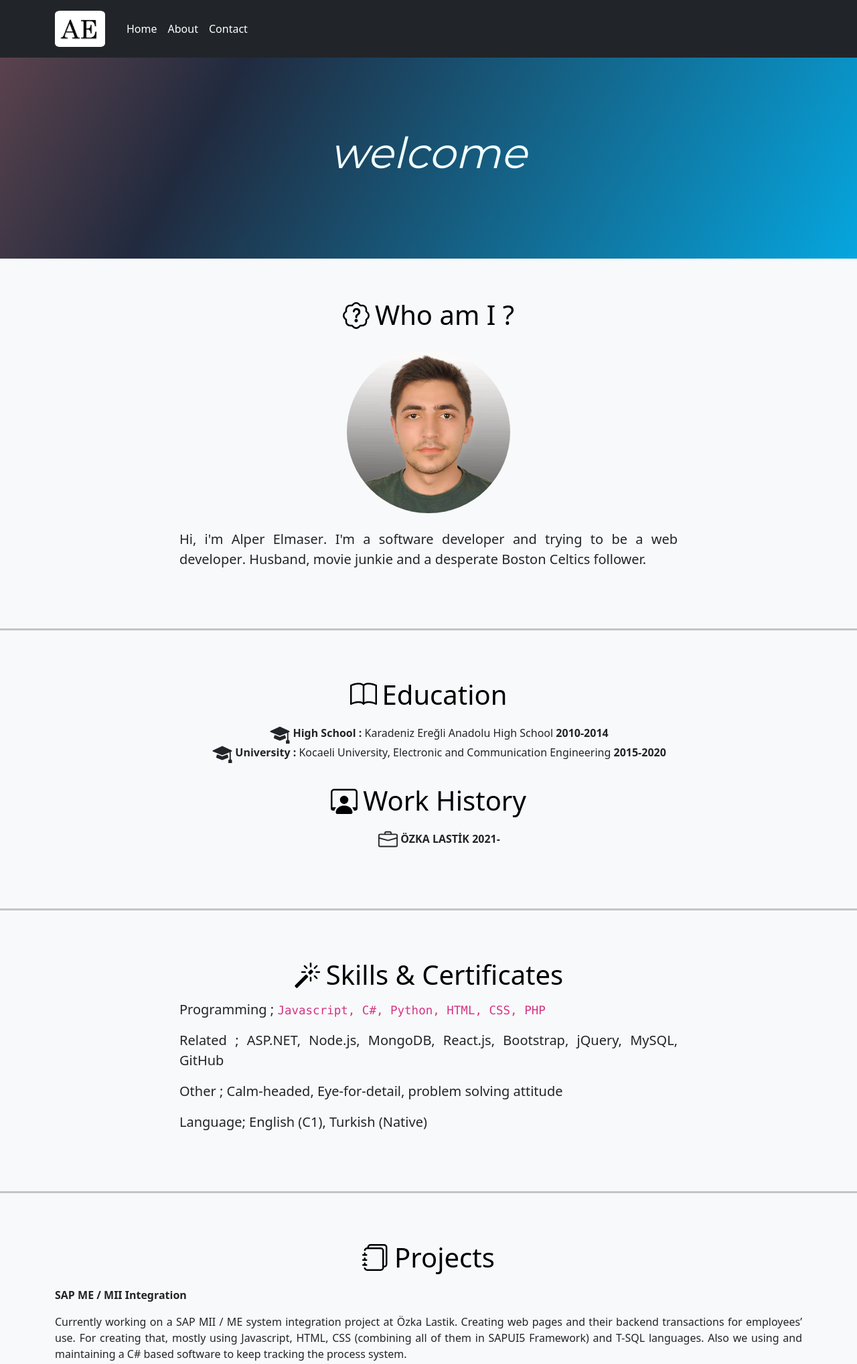
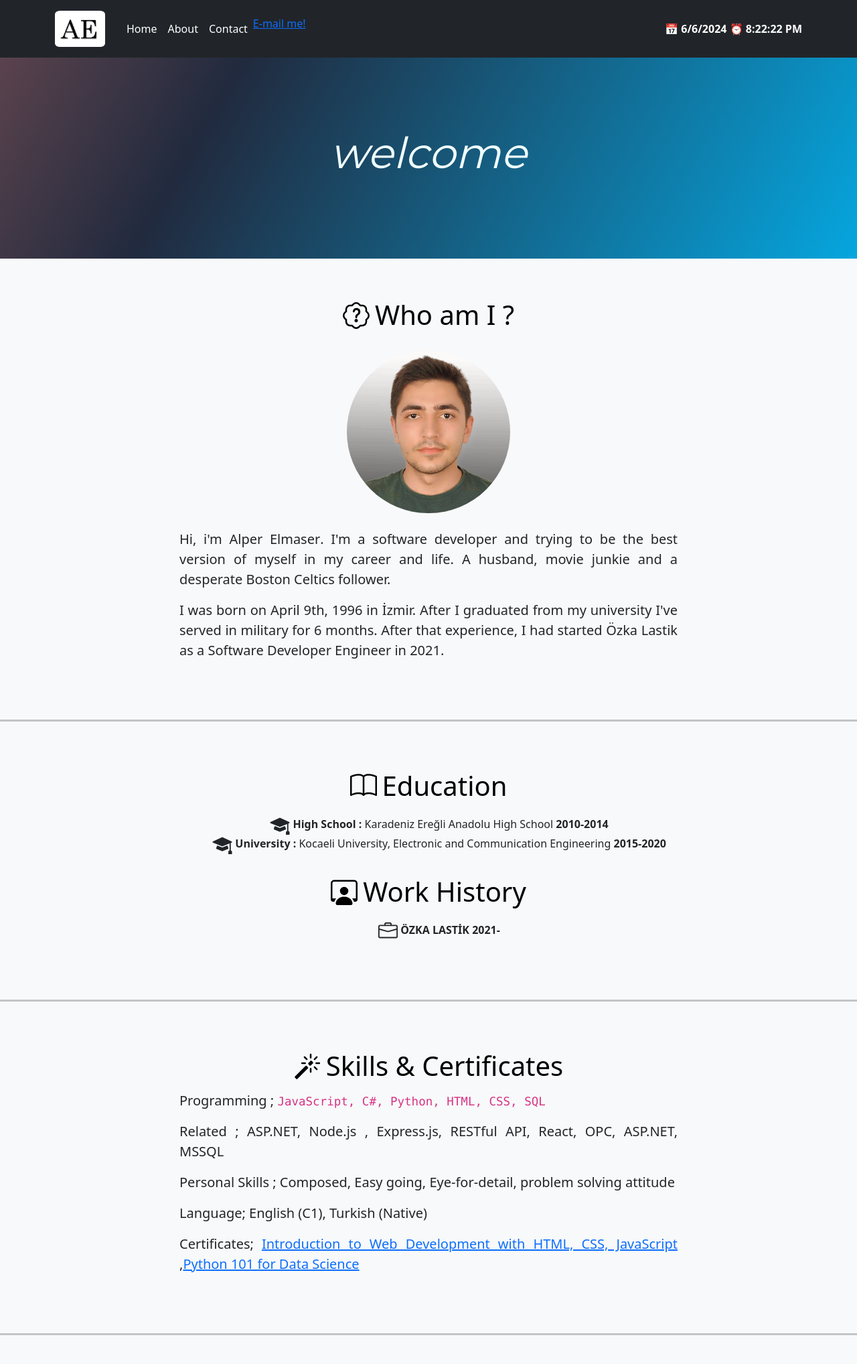
Before and after one commit to aelmaser/whoami, a plain HTML site: page index.html in a window 1280 px wide. Shown: the top 2036 px of the page at 67% size. Drawn offline with nearby package versions, Linux system fonts and the light colour scheme.

Commit message:
updates on text and adding hour

```diff
--- a/index.html
+++ b/index.html
@@ -8,21 +8,28 @@
     <link rel="preconnect" href="https://fonts.googleapis.com">
     <link rel="preconnect" href="https://fonts.gstatic.com" crossorigin>
     <link href="https://fonts.googleapis.com/css2?family=Libre+Baskerville&family=Montserrat&display=swap" rel="stylesheet">
+    <script src="./js/App.js"></script>
     <title>My Personal Website</title>
 </head>
-<body>
+<body onload="clock();">
     <!-- Navigation -->
     <section id="navigation">
     <header class="p-3 text-bg-dark">
         <div class="container">
           <div class="d-flex flex-wrap align-items-center justify-content-center justify-content-lg-start">
             <img src="./images/brand.jpg" alt="brand name" width="75px" height="auto" class="brand"/>
-
             <ul class="nav col-12 col-lg-auto me-lg-auto mb-2 justify-content-center mb-md-0 mx-4">
               <li><a href="#whoami" class="nav-link px-2 text-white nav-columns">Home</a></li>
               <li><a href="#education" class="nav-link px-2 text-white nav-columns">About</a></li>
               <li><a href="#footer " class="nav-link px-2 text-white nav-columns">Contact</a></li>
+              <li><a href="mailto:alperelmaser11@gmail.com">E-mail me!</a></li>
             </ul>
+            <div style="text-align:center;">
+              📅
+              <b id="t-0">00/00/0000</b>
+              ⏰
+              <b id="t-2">00:00:00</b>
+          </div>
           </div>
         </div>
       </header>
@@ -52,7 +59,12 @@
                   </svg>Who am I ?</h1>
                   <img class="pp mt-3 mb-4" src="./images/pp.jpg"/>
                 <p class="col-lg-8 mx-auto lead">
-                  Hi, i'm <strong>Alper Elmaser</strong>. I'm a <strong>software developer</strong> and trying to be a <strong>web developer</strong>. Husband, movie junkie and a desperate Boston Celtics follower.
+                  Hi, i'm <strong>Alper Elmaser</strong>. I'm a <strong>software developer</strong> and trying to be the best version of myself in my career and life. A husband, movie junkie and a desperate Boston Celtics follower.
+                </p>
+
+                <p class="col-lg-8 mx-auto lead">
+                  I was born on April 9th, 1996 in İzmir. After I graduated from my university I've served in military for 6 months. After that experience, I had started
+                  Özka Lastik as a Software Developer Engineer in 2021.
                 </p>
               </div>
             </div>
@@ -99,19 +111,22 @@
                     <path d="M9.5 2.672a.5.5 0 1 0 1 0V.843a.5.5 0 0 0-1 0v1.829Zm4.5.035A.5.5 0 0 0 13.293 2L12 3.293a.5.5 0 1 0 .707.707L14 2.707ZM7.293 4A.5.5 0 1 0 8 3.293L6.707 2A.5.5 0 0 0 6 2.707L7.293 4Zm-.621 2.5a.5.5 0 1 0 0-1H4.843a.5.5 0 1 0 0 1h1.829Zm8.485 0a.5.5 0 1 0 0-1h-1.829a.5.5 0 0 0 0 1h1.829ZM13.293 10A.5.5 0 1 0 14 9.293L12.707 8a.5.5 0 1 0-.707.707L13.293 10ZM9.5 11.157a.5.5 0 0 0 1 0V9.328a.5.5 0 0 0-1 0v1.829Zm1.854-5.097a.5.5 0 0 0 0-.706l-.708-.708a.5.5 0 0 0-.707 0L8.646 5.94a.5.5 0 0 0 0 .707l.708.708a.5.5 0 0 0 .707 0l1.293-1.293Zm-3 3a.5.5 0 0 0 0-.706l-.708-.708a.5.5 0 0 0-.707 0L.646 13.94a.5.5 0 0 0 0 .707l.708.708a.5.5 0 0 0 .707 0L8.354 9.06Z"/>
                   </svg>Skills & Certificates</h1>
                   <p class="col-lg-8 mx-auto lead">
-                    Programming ; <code> Javascript, C#, Python, HTML, CSS, PHP</code>
+                    Programming ; <code> JavaScript, C#, Python, HTML, CSS, SQL</code>
                   </p>
 
                   <p class="col-lg-8 mx-auto lead">
-                    Related ; <strong> ASP.NET, Node.js, MongoDB, React.js, Bootstrap, jQuery, MySQL, GitHub</strong>
+                    Related ; <strong> ASP.NET, Node.js , Express.js,  RESTful API, React, OPC, ASP.NET, MSSQL</strong>
                   </p>
 
                   <p class="col-lg-8 mx-auto lead">
-                    Other ; <strong> Calm-headed, Eye-for-detail, problem solving attitude </strong>
+                    Personal Skills ; <strong> Composed, Easy going, Eye-for-detail, problem solving attitude </strong>
                   </p>
 
                   <p class="col-lg-8 mx-auto lead">
                     Language; <strong> English (C1), Turkish (Native) </strong>
+                  </p>
+                  <p class="col-lg-8 mx-auto lead">
+                    Certificates; <strong><a href="https://www.coursera.org/account/accomplishments/verify/9ZDM8JR3FXPG">Introduction to Web Development with HTML, CSS, JavaScript</a>  ,<a href="https://courses.cognitiveclass.ai/certificates/b72766c52c704a89b522fc77d930cb10">Python 101 for Data Science</a></strong>
                   </p>
                 </div>
               </div>
@@ -126,10 +141,7 @@
                   <p class="col-lg-8 mx-auto lead">
                     <p><strong>SAP ME / MII Integration</strong></p>
                     <p>
-                      Currently working on a SAP MII / ME system integration project at Özka Lastik. Creating web pages
-and their backend transactions for employees’ use. For creating that, mostly using Javascript, HTML, CSS
-(combining all of them in SAPUI5 Framework) and T-SQL languages. Also we using and maintaining a C#
-based software to keep tracking the process system.
+                      Controlling over than 300 process machines with efficient web pages that we created with using HTML & CSS and Javascript. Maintained and developed server-side applications using SAPUI5 Framework. Also developed a C# based program for reporting and functionality of quality process on site. For storing datas, we using SAP HANA database system and MSSQL server system.
                     </p>
                     <p><strong>Location Determination in Real Time and Presentation of Location on a Website</strong></p>
                     <p>
--- /dev/null
+++ b/js/App.js
@@ -0,0 +1,11 @@
+alert("Welcome to my website!");
+
+function clock(){
+    window.rt=1000;r=0;
+    document.getElementById('t-0').textContent=new Date().toLocaleDateString(); // today
+    var m=setInterval(function(){
+        if(r>84600){clearInterval(m);}
+        r++;
+        document.getElementById('t-2').textContent=new Date().toLocaleTimeString(); // clock
+    }, window.rt);
+}
```
